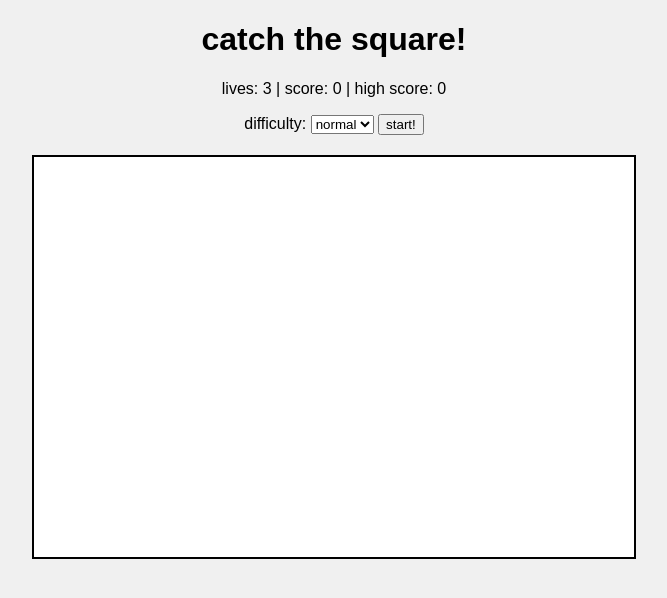
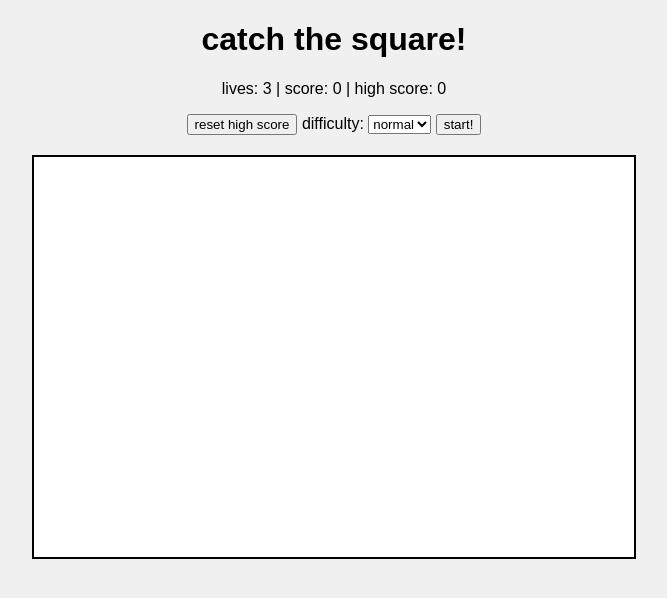
Before and after one commit to espolsaametlles123/catchthesquare, a plain HTML site: page index.html in a window 1280 px wide. Shown: the whole page, without its empty margins (306-973 px from the left). Drawn offline with Linux system fonts and the light colour scheme.

Commit message:
Update index.html

```diff
--- a/index.html
+++ b/index.html
@@ -33,6 +33,7 @@
   score: <span id="score">0</span> |
   high score: <span id="high-score">0</span>
 </p>
+  <button id="reset-high-score">reset high score</button>
   <label for="difficulty">difficulty: </label>
   <select id="difficulty">
     <option value="easy">easy</option>
```
